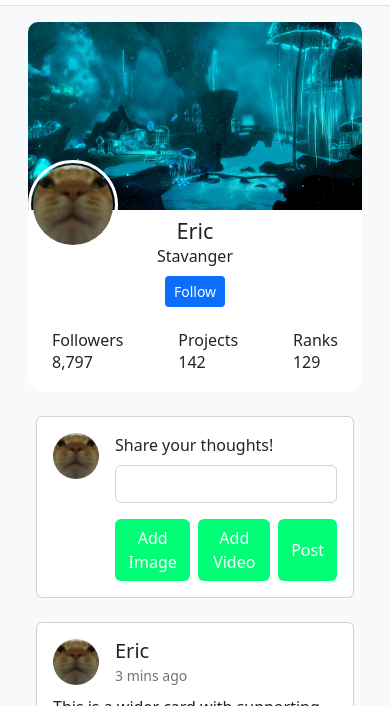
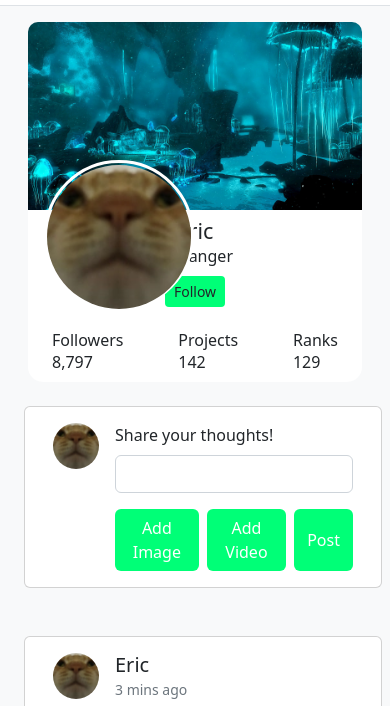
Before and after one commit to pretzL/chattes, a website: page profile.html in a window 390 px wide. Shown: the part 117-823 px from the top of the page. Drawn offline with nearby package versions, Linux system fonts and the light colour scheme.

Commit message:
Made profile responsive

```diff
--- a/profile.html
+++ b/profile.html
@@ -62,7 +62,7 @@
               </a>
             </li>
             <li class="nav-item">
-              <a href="/profile.html" class="nav-link link-dark px-2">
+              <a data-bs-toggle="offcanvas" href="#offcanvasProfile" role="button" aria-controls="offcanvasProfile" class="nav-link link-dark px-2">
                 <svg xmlns="http://www.w3.org/2000/svg" width="28" height="28" fill="currentColor" class="bi bi-person-circle hover-green" viewBox="0 0 16 16">
                   <path d="M11 6a3 3 0 1 1-6 0 3 3 0 0 1 6 0z" />
                   <path fill-rule="evenodd" d="M0 8a8 8 0 1 1 16 0A8 8 0 0 1 0 8zm8-7a7 7 0 0 0-5.468 11.37C3.242 11.226 4.805 10 8 10s4.757 1.225 5.468 2.37A7 7 0 0 0 8 1z" />
@@ -84,24 +84,37 @@
         </div>
       </nav>
     </header>
+    <div class="offcanvas offcanvas-start" tabindex="-1" id="offcanvasProfile" aria-labelledby="offcanvasProfileLabel">
+      <div class="offcanvas-header">
+        <h5 class="offcanvas-title" id="offcanvasProfileLabel">User Panel</h5>
+        <button type="button" class="btn-close" data-bs-dismiss="offcanvas" aria-label="Close"></button>
+      </div>
+      <div class="offcanvas-body">
+        <div class="d-flex flex-column gap-2">
+          <a href="/profile.html" class="card-text text-anchor">My Profile</a>
+          <a href="#" class="card-text text-anchor">My Groups</a>
+          <a href="#" class="card-text text-anchor">Marketplace</a>
+          <a href="/login.html" class="card-text text-anchor">Login</a>
+        </div>
+      </div>
+    </div>
     <main class="bg-light d-flex flex-column p-3">
-      <div class="container container-xxl">
-        <div class="card profile-card col-md-9">
+      <div class="container container-xxl col-md-9">
+        <div class="card profile-card">
+          <div class="row">
             <div class="upper">
               <img src="/images/blackreachbackground.jpg" class="img-fluid" />
             </div>
-
             <div class="user text-center">
               <div class="profile">
                 <img src="/images/one.png" class="rounded-circle" width="80" />
               </div>
             </div>
-
-          <div class="mt-2 d-flex flex-column align-items-center">
+            <div class="my-2 d-flex flex-column align-items-center">
               <h4 class="m-0 text-dark">Eric</h4>
               <span class="d-block mb-2 text-dark">Stavanger</span>
 
-            <button class="btn btn-primary btn-sm follow">Follow</button>
+              <button class="btn btn-sm follow bg-color-green">Follow</button>
 
               <div class="d-flex justify-content-between align-items-center mt-4 px-4 w-100">
                 <div class="stats">
@@ -121,6 +134,8 @@
               </div>
             </div>
           </div>
+        </div>
+        <div class="row">
           <div class="card my-4 mx-2">
             <div class="card-body">
               <div class="d-flex card-user-info">
@@ -174,6 +189,7 @@
             </div>
           </div>
         </div>
+      </div>
     </main>
     <footer class="py-3 my-4">
       <ul class="nav justify-content-center border-bottom pb-3 mb-3">
--- a/src/scss/_profile.scss
+++ b/src/scss/_profile.scss
@@ -3,7 +3,6 @@
   border-radius: 15px;
   background-color: #fff;
   position: relative;
-  height: 370px;
 }
 
 .upper img {
@@ -17,16 +16,17 @@
 }
 
 .profile img {
-  height: 80px;
-  width: 80px;
+  height: 100%;
+  width: 100%;
   margin-top: 2px;
 }
 
 .profile {
   position: absolute;
   top: -50px;
-  height: 90px;
-  width: 90px;
+  height: 150px;
+  width: 150px;
   border: 3px solid #fff;
   border-radius: 50%;
+  margin-left: 1rem;
 }
```
Also changed, not shown: login.html (+15 -1 lines), dist/css/styles.css, 1 other file. Lines whose indentation alone changed are shown as unchanged.
